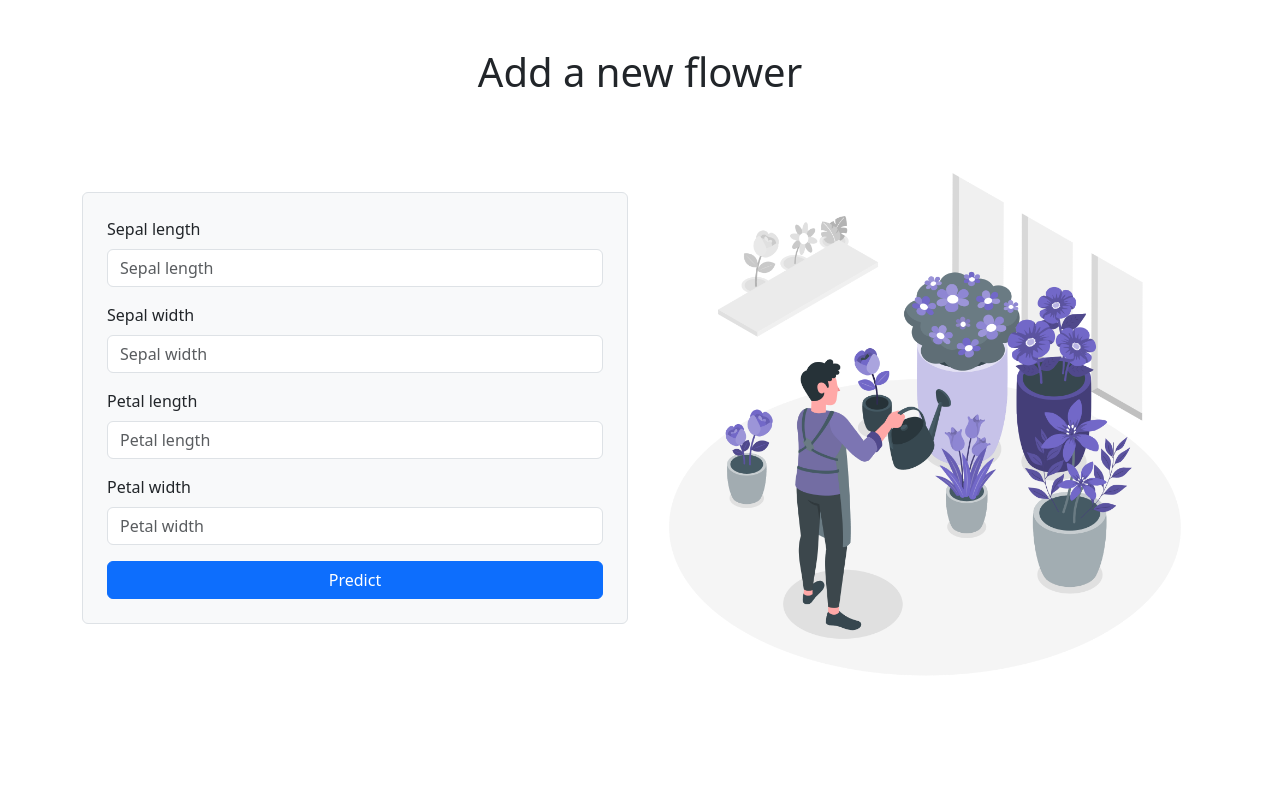
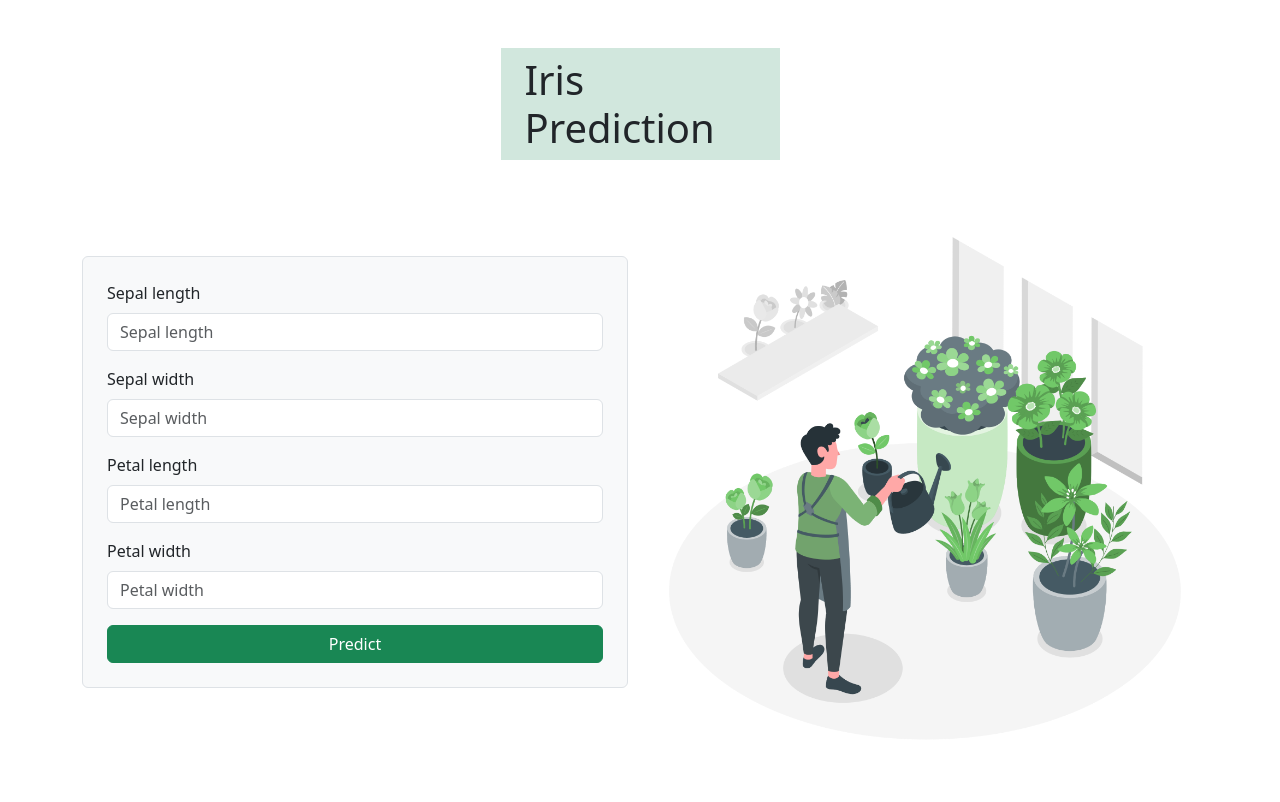
Before and after one commit to Omarmoatz/DJ-ML, a Django app: page / in a window 1280 px wide. Before the commit the page ends 639 px from the top, so only its background shows below. Run offline with Django 5.2, Linux system fonts and the light colour scheme; some libraries are stand-ins or nearby versions.

Commit message:
add style to page

```diff
--- a/ml/templates/iris.html
+++ b/ml/templates/iris.html
@@ -15,8 +15,9 @@
 </head>
   <body>
     <div class="container my-5">
+        <h1 class="mb-5 mx-auto bg-success-subtle w-25 ps-4 py-2">Iris Prediction</h1>
         <div class="row">
-            <h1 class="mb-5 text-center">Add a new flower</h1>
+
             <div class="col-lg-6 mt-5">
                 {% if predect %}
                     <div class="col-6 border rounded p-3 text-center w-100 mt-3 alert alert-success">
@@ -29,7 +30,7 @@
 
                     {% bootstrap_form form %}
 
-                    <button type="submit" class="btn btn-primary w-100">Predict</button>
+                    <button type="submit" class="btn btn-success w-100">Predict</button>
                 </form>
 
             </div>
```
Also changed, not shown: static/img/iris.png.
